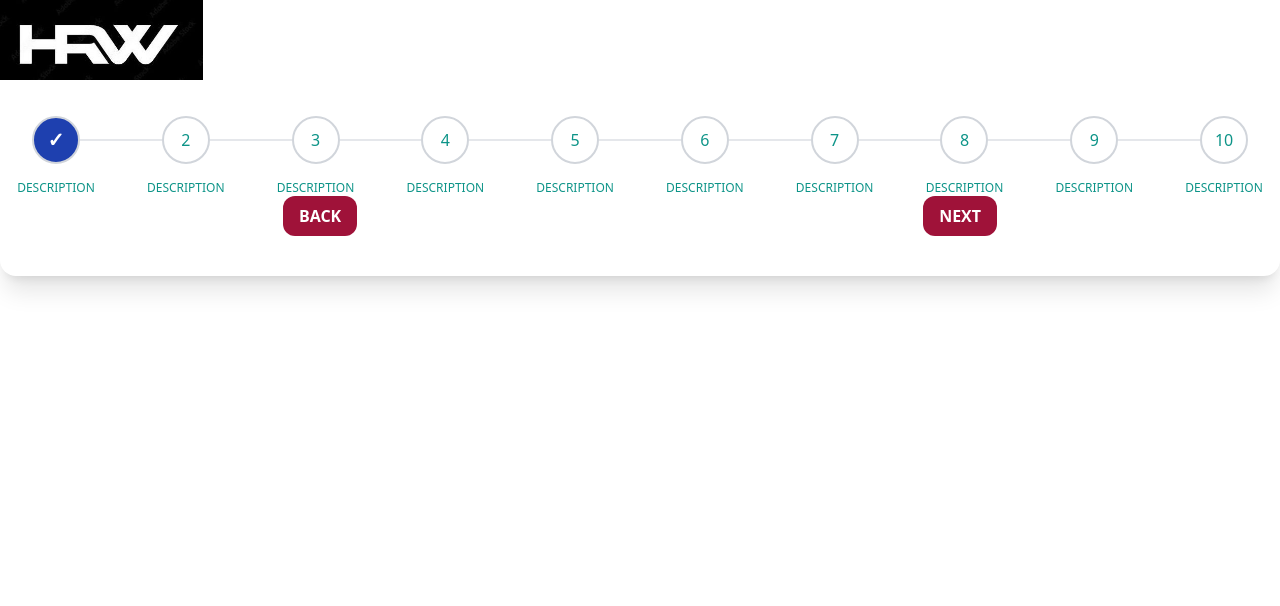
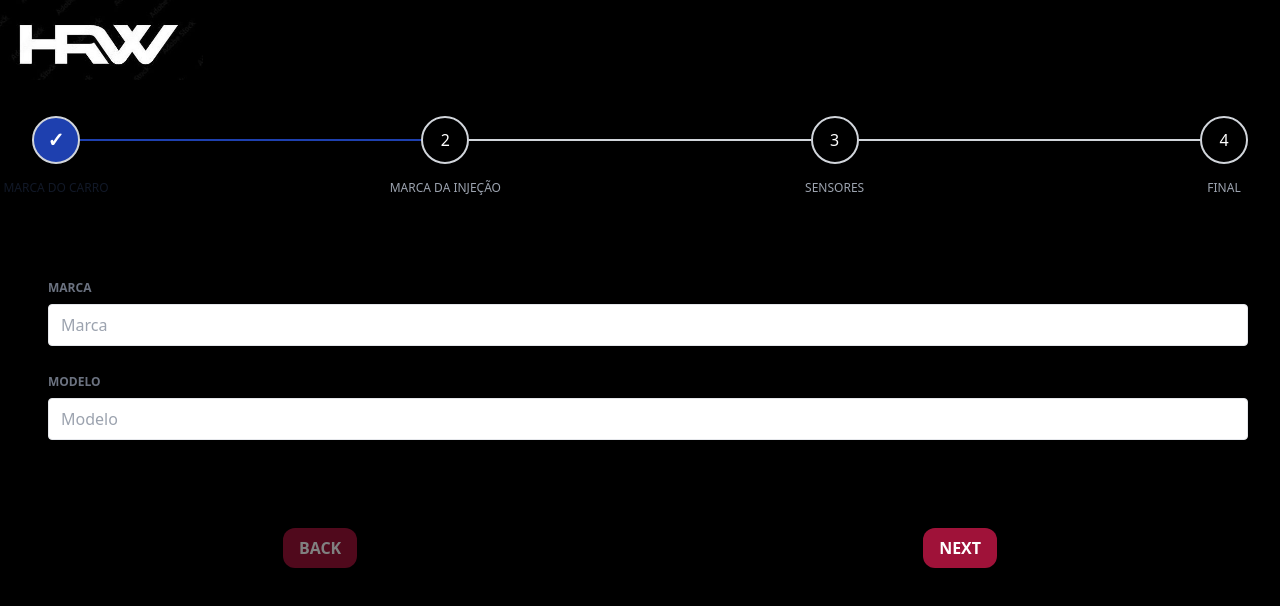
Before and after one commit to walissoncom/hrw, a React (Create React App) app: page / in a window 1280 px wide. Shown: the top 606 px of the page. Built offline with nearby package versions, Linux system fonts and the light colour scheme.

Commit message:
Navigation between steps and components

```diff
--- a/src/App.js
+++ b/src/App.js
@@ -1,4 +1,5 @@
 import { useState } from "react";
+import { StepperContext } from "./contexts/StepperContext";
 import Header from "./components/Header";
 import Stepper from "./components/Stepper";
 import StepperControl from "./components/StepperControl";
@@ -15,17 +16,19 @@ import Final from "./components/steps/Final";
 
 function App() {
   const [currentStep, setCurrentStep] = useState(1);
+  const [userData, setUserData] = useState("");
+  const [finalData, setFinalData] = useState([]);
 
   const steps = [
     "Marca do carro",
     "Marca da Injeção",
     "Sensores",
-    "Atuadores",
-    "Adicionais",
-    "Painel ou caixa de reles",
-    "Observaçōes",
-    "Acabamentos do chicote",
-    "Acabamentos dos conectores",
+    // "Atuadores",
+    // "Adicionais",
+    // "Painel ou caixa de reles",
+    // "Observaçōes",
+    // "Acabamentos do chicote",
+    // "Acabamentos dos conectores",
     "Final"
   ];
 
@@ -37,34 +40,64 @@ function App() {
         return <Injecao />;
       case 3:
         return <Sensores />;
+      // case 4:
+      //   return <Atuadores />;
+      // case 5:
+      //   return <Adicionais />;
+      // case 6:
+      //   return <PainelOuReles />;
+      // case 7:
+      //   return <Observacoes />;
+      // case 8:
+      //   return <AcabamentosChicote />;
+      // case 9:
+      //   return <AcabamentosConectores />;
       case 4:
-        return <Atuadores />;
-      case 5:
-        return <Adicionais />;
-      case 6:
-        return <PainelOuReles />;
-      case 7:
-        return <Observacoes />;
-      case 8:
-        return <AcabamentosChicote />;
-      case 9:
-        return <AcabamentosConectores />;
-      case 10:
         return <Final />;
     }
   };
 
+  const handleClick = direction => {
+    let newStep = currentStep;
+
+    direction === "next" ? newStep++ : newStep--;
+    // Check if steps are within bounds
+    newStep > 0 && newStep < steps.length && setCurrentStep(newStep);
+
+    console.log(StepperContext);
+  };
+
   return (
-    <div className="bg-white h-screen">
+    <div className="bg-black h-screen text-white">
       <Header />
       <div className="container mx-auto shadow-xl rounded-2xl pb-2">
         {/* Stepper */}
         <div className="container horizontal mt-5">
           <Stepper steps={steps} currentStep={currentStep} />
+
+          {/* Display Components */}
+          <div className="my-10 p-10">
+            <StepperContext.Provider
+              value={{
+                userData,
+                setUserData,
+                finalData,
+                setFinalData
+              }}
+            >
+              {displayStep(currentStep)}
+            </StepperContext.Provider>
+          </div>
         </div>
 
         {/* Navigation controls */}
-        <StepperControl />
+        {currentStep != steps.length && (
+          <StepperControl
+            handleClick={handleClick}
+            currentStep={currentStep}
+            steps={steps}
+          />
+        )}
       </div>
     </div>
   );
--- a/src/components/Header.jsx
+++ b/src/components/Header.jsx
@@ -3,7 +3,7 @@ import logo from "./logo.jpeg";
 
 const Header = () => {
   return (
-    <div className="container mx-auto">
+    <div className="container mx-auto mb-5">
       <img className="h-20" src={logo} />
     </div>
   );
--- a/src/components/Stepper.jsx
+++ b/src/components/Stepper.jsx
@@ -41,7 +41,6 @@ const Stepper = ({ steps, currentStep }) => {
       }
     }
     return newSteps;
-    //
   };
 
   useEffect(() => {
@@ -73,7 +72,7 @@ const Stepper = ({ steps, currentStep }) => {
             : " flex items-center"
         }
       >
-        <div className="relative flex flex-col items-center text-teal-600">
+        <div className="relative flex flex-col items-center">
           <div
             className={`rounded-full transition duration-500 easi-in-out border-2 border-gray-300 h-12 w-12 flex items-center justify-center py-3 ${
               step.selected
@@ -88,12 +87,20 @@ const Stepper = ({ steps, currentStep }) => {
               index + 1
             )}
           </div>
-          <div className="absolute top-0 text-center mt-16 w-32 text-xs font-medium uppercase">
+          <div
+            className={`absolute top-0 text-center mt-16 w-32 text-xs font-medium uppercase ${
+              step.highlighted ? "text-gray-900" : "text-gray-400"
+            }`}
+          >
             {/* Display description */}
-            Description
+            {step.description}
           </div>
         </div>
-        <div className="flex-auto border-t-2 transition duration-500 ease-in-out">
+        <div
+          className={`flex-auto border-t-2 transition duration-500 ease-in-out ${
+            step.completed ? "border-blue-800" : "border-gray-300"
+          } `}
+        >
           {/* Display line */}
         </div>
       </div>
--- a/src/components/StepperControl.jsx
+++ b/src/components/StepperControl.jsx
@@ -1,15 +1,23 @@
 import React from "react";
 
-const StepperControl = () => {
+const StepperControl = ({ handleClick, currentStep, steps }) => {
   return (
     <div className="container flex justify-around mt-4 mb-8">
       {/* Back button */}
-      <button className="bg-rose-800 text-white uppercase py-2 px-4 rounded-xl font-semibold cursor-pointer hover:bg-slate-700 hover:text-white transition duration-2oo ease-in-out">
+      <button
+        onClick={() => handleClick()}
+        className={`bg-rose-800 text-white uppercase py-2 px-4 rounded-xl font-semibold cursor-pointer hover:bg-slate-700 hover:text-white transition duration-200 ease-in-out ${
+          currentStep == 1 ? "opacity-50 cursor-not-allowed" : ""
+        }`}
+      >
         Back
       </button>
       {/* Next button */}
-      <button className="bg-rose-800 text-white uppercase py-2 px-4 rounded-xl font-semibold cursor-pointer hover:bg-slate-700 hover:text-white transition duration-2oo ease-in-out">
-        Next
+      <button
+        onClick={() => handleClick("next")}
+        className={`bg-rose-800 text-white uppercase py-2 px-4 rounded-xl font-semibold cursor-pointer hover:bg-slate-700 hover:text-white transition duration-200 ease-in-out`}
+      >
+        {currentStep == steps.length - 1 ? "Confirm" : "Next"}
       </button>
     </div>
   );
--- a/src/components/steps/Final.jsx
+++ b/src/components/steps/Final.jsx
@@ -1,7 +1,24 @@
 import React from "react";
 
 const Final = () => {
-  return <div className="Final">Final</div>;
+  return (
+    <div className="container md:mt-10">
+      <div className="flex flex-col items-center">
+        <div className="text-green-400">✅</div>
+        <div className="mt-3 text-xl font-semibold uppercase text-green-500">
+          Congratulations!
+        </div>
+        <div className="text-lg font-semibold text-gray-500">
+          Your order has been received by our team!
+        </div>
+        <a className="mt-10" href="/">
+          <button className="h-10 px-5 text-green-700 transition-colors duration-150 border border-gray-300 rounded-lg focus:shadow-outline hover:bg-green-500 hover:text-green-100">
+            Close
+          </button>
+        </a>
+      </div>
+    </div>
+  );
 };
 
 export default Final;
--- a/src/components/steps/Injecao.jsx
+++ b/src/components/steps/Injecao.jsx
@@ -1,7 +1,47 @@
-import React from "react";
+import { useContext } from "react";
+import { StepperContext } from "../../contexts/StepperContext";
 
 const Injecao = () => {
-  return <div className="injecao">Injecao</div>;
+  const { userData, setUserData } = useContext(StepperContext);
+
+  const handleChange = e => {
+    const { name, value } = e.target;
+    setUserData({ ...userData, [name]: value });
+  };
+  return (
+    <div className="flex flex-col">
+      <div className="w-full mx-2 flex-1">
+        <div className="font-bold h-6 mt-3 text-gray-500 text-xs leading-8 uppercase">
+          ECU
+        </div>
+        <div className="bg-white my-2 p-1 flex border border-gray-200 rounded">
+          <input
+            onChange={handleChange}
+            value={userData["ecu"] || ""}
+            name="ecu"
+            placeholder="ECU"
+            className="p-1 px-2 appearance-none outline-none w-full text-gray-800"
+          />
+        </div>
+      </div>
+
+      <div className="w-full mx-2 flex-1">
+        <div className="font-bold h-6 mt-3 text-gray-500 text-xs leading-8 uppercase">
+          Tamanho (3M ou 6M)
+        </div>
+        <div className="bg-white my-2 p-1 flex border border-gray-200 rounded">
+          <input
+            onChange={handleChange}
+            value={userData["tamanho"] || ""}
+            name="tamanho"
+            placeholder="Tamanho em metros"
+            type="number"
+            className="p-1 px-2 appearance-none outline-none w-full text-gray-800"
+          />
+        </div>
+      </div>
+    </div>
+  );
 };
 
 export default Injecao;
--- a/src/components/steps/Marca.jsx
+++ b/src/components/steps/Marca.jsx
@@ -1,7 +1,44 @@
-import React from "react";
+import { useContext } from "react";
+import { StepperContext } from "../../contexts/StepperContext";
 
-const Marca = () => {
-  return <div className="marca">Marca</div>;
-};
+export default function Marca() {
+  const { userData, setUserData } = useContext(StepperContext);
 
-export default Marca;
+  const handleChange = e => {
+    const { name, value } = e.target;
+    setUserData({ ...userData, [name]: value });
+  };
+  return (
+    <div className="flex flex-col">
+      <div className="w-full mx-2 flex-1">
+        <div className="font-bold h-6 mt-3 text-gray-500 text-xs leading-8 uppercase">
+          Marca
+        </div>
+        <div className="bg-white my-2 p-1 flex border border-gray-200 rounded">
+          <input
+            onChange={handleChange}
+            value={userData["marca"] || ""}
+            name="marca"
+            placeholder="Marca"
+            className="p-1 px-2 appearance-none outline-none w-full text-gray-800"
+          />
+        </div>
+      </div>
+
+      <div className="w-full mx-2 flex-1">
+        <div className="font-bold h-6 mt-3 text-gray-500 text-xs leading-8 uppercase">
+          Modelo
+        </div>
+        <div className="bg-white my-2 p-1 flex border border-gray-200 rounded">
+          <input
+            onChange={handleChange}
+            value={userData["modelo"] || ""}
+            name="modelo"
+            placeholder="Modelo"
+            className="p-1 px-2 appearance-none outline-none w-full text-gray-800"
+          />
+        </div>
+      </div>
+    </div>
+  );
+}
--- /dev/null
+++ b/src/contexts/StepperContext.js
@@ -0,0 +1,3 @@
+import { createContext } from "react";
+
+export const StepperContext = createContext(null);
```
